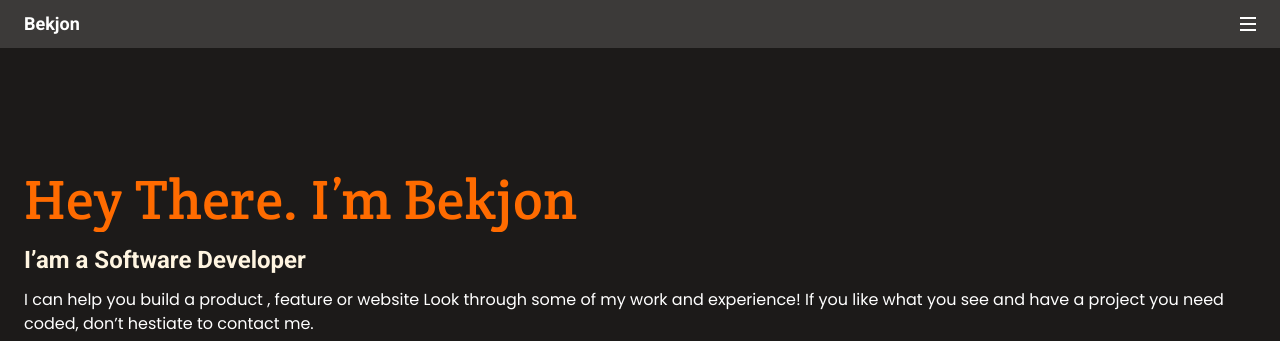
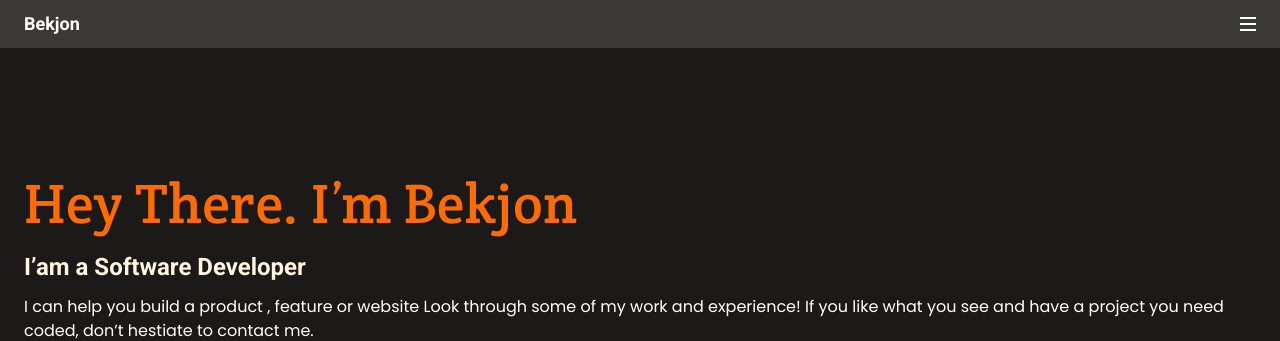
Before and after one commit to bekjon-me/Portfolio, a website: page index.html in a window 1280 px wide. Shown: the top 341 px of the page. Drawn offline with Linux system fonts and the light colour scheme.

Commit message:
Fix style.css

```diff
--- a/style.css
+++ b/style.css
@@ -57,7 +57,6 @@ header > section#headline > h1 {
   font-style: normal;
   font-weight: 400;
   font-size: 56px;
-  line-height: 64px;
   letter-spacing: 0.37px;
   color: #ff6b00;
 }
```
